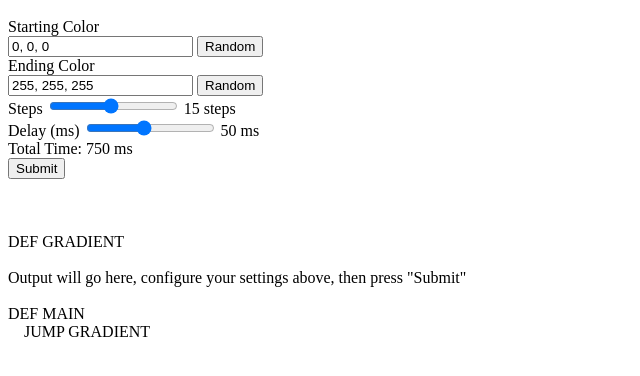
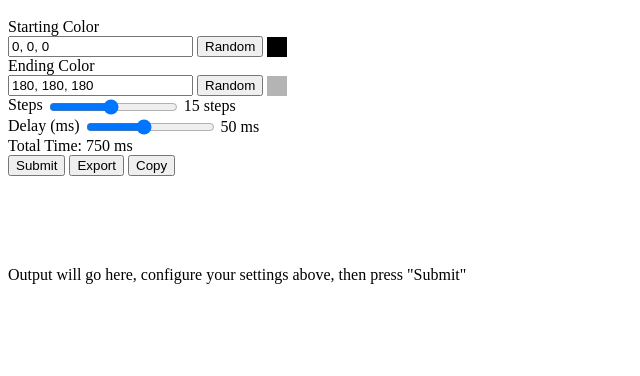
Before and after one commit to RideOfPablo/rideofpablo.github.io, a plain HTML site: page light-gen/index.html in a window 1280 px wide. Shown: the part 48-424 px from the top of the page, without its empty margins (0-640 px from the left). Drawn offline with nearby package versions, Linux system fonts and the light colour scheme.

Commit message:
add export buttons

```diff
--- a/light-gen/backend.js
+++ b/light-gen/backend.js
@@ -1,11 +1,33 @@
 function getRandomInt(max) {
     return Math.floor(Math.random() * max);
-  }
+}
+
+function updateColorPreview1() {
+    preview = document.getElementById("colorpreview1")
+    value = document.getElementById("StartC").value
+    console.log(value)
+    preview.style.backgroundColor = "rgb("+value+")"
+}
+
+function updateColorPreview2() {
+    preview2 = document.getElementById("colorpreview2")
+    value2 = document.getElementById("EndC").value
+    console.log(value2)
+    preview2.style.backgroundColor = "rgb("+value2+")"
+}
 
 function startCRandom() {
     var randomtext = getRandomInt(255)+", "+getRandomInt(255)+", "+getRandomInt(255)
     console.log(randomtext)
     document.getElementById("StartC").value = randomtext.toString()
+    updateColorPreview1()
+}
+
+function endCRandom() {
+    var randomtext = getRandomInt(255)+", "+getRandomInt(255)+", "+getRandomInt(255)
+    console.log(randomtext)
+    document.getElementById("EndC").value = randomtext.toString()
+    updateColorPreview2()
 }
 
 function formSubmit() {
@@ -45,6 +67,7 @@ function formSubmit() {
     //document.getElementById("testspan2").innerHTML = g_Interp
     //document.getElementById("testspan3").innerHTML = b_Interp
     var outputLines = ""
+    outputLines += "DEF GRADIENT"
     //"<br>\xa0\xa0\xa0\xa0SET ALL "+startR+" "+startG+" "+startB + "<br>\xa0\xa0\xa0\xa0DELAY "+delay
     // \t = tab
     for (var i=0; i < r_Interp.length; i++) {
@@ -65,5 +88,33 @@ function formSubmit() {
         outputLines += "<br> &nbsp &nbsp SET ALL "+r_Interp[i]+" "+g_Interp[i]+" "+b_Interp[i]+"<br> &nbsp &nbsp DELAY "+delay
         }
     }
+    outputLines += "<br><br>DEF MAIN <br> &nbsp &nbsp JUMP  GRADIENT"
     document.getElementById("output").innerHTML = outputLines
 }
+
+function exportTxt() {
+    text = document.getElementById("output").innerText
+    text.replace(/[^\u0000-\u007E]/g, "")
+    var file = new Blob([text], {type: "txt"});
+    if (window.navigator.msSaveOrOpenBlob) // IE10+
+        window.navigator.msSaveOrOpenBlob(file, "export.txt");
+    else { // Others
+        var a = document.createElement("a"),
+                url = URL.createObjectURL(file);
+        a.href = url;
+        a.download = "export.txt";
+        document.body.appendChild(a);
+        a.click();
+        setTimeout(function() {
+            document.body.removeChild(a);
+            window.URL.revokeObjectURL(url);
+        }, 0);
+    }
+}
+
+function copyTxt() {
+    var text = document.getElementById("output").innerText
+    text = text.replace(/[^\u0000-\u007E]/g, "")
+    navigator.clipboard.writeText(text);
+    alert("Copied the text!")
+}
--- a/light-gen/index.html
+++ b/light-gen/index.html
@@ -10,9 +10,21 @@
   </div>
   <div id="inputs">
       <label>Starting Color</label><br>
-      <input type="text" id="StartC" value="0, 0, 0"> <button onclick="startCRandom()">Random</button><br>
+      <input type="text" id="StartC" value="0, 0, 0"> <button onclick="startCRandom()">Random</button> <div id="colorpreview1"></div> <br>
+      <script>
+        var Start = document.getElementById("StartC")
+        Start.oninput = function () {
+          updateColorPreview1()
+        }
+      </script>
       <label>Ending Color</label><br>
-      <input type="text" id="EndC" value="255, 255, 255"> <button onclick="endCRandom()">Random</button><br>
+      <input type="text" id="EndC" value="180, 180, 180"> <button onclick="endCRandom()">Random</button> <div id="colorpreview2"></div> <br>
+      <script>
+        var End = document.getElementById("EndC")
+        End.oninput = function () {
+          updateColorPreview2()
+        }
+      </script>
       <label>Steps</label>
       <input id="stepsRange" type="range" min="1" max="30" value="15">
       <span id="stepsVal"></span><span> steps</span><br>
@@ -52,12 +64,13 @@
           }
 
       </script>
-      <button onclick="formSubmit()">Submit</button><br>
+      <button id="submitbutton" onclick="formSubmit()">Submit</button>
+      <button id="exportbutton" onclick="exportTxt()">Export</button>
+      <button id="copybutton" onclick="copyTxt()">Copy</button>
+      <br>
       <span id="testspan"></span>  <br>
       <span id="testspan2"></span> <br>
       <span id="testspan3"></span> <br>
-      <span id="preamble">DEF GRADIENT</span>
       <span id="output"><br><br>Output will go here, configure your settings above, then press "Submit"</span>
-      <span id="post"><br><br>DEF MAIN <br> &nbsp &nbsp JUMP  GRADIENT</span>
   </div>
 </body>
--- a/light-gen/style.css
+++ b/light-gen/style.css
@@ -2,3 +2,34 @@
     font-family: WorkSans;
     src: url(WorkSans-Black.ttf);
 }
+
+#colorpreview1 {
+    display: inline-block;
+    width: 20px;
+    height: 20px;
+    background-color: rgb(0,0,0);
+    left: 5px;
+    top: 5px;
+    vertical-align:bottom;
+}
+
+#colorpreview2 {
+    display: inline-block;
+    width: 20px;
+    height: 20px;
+    background-color: rgb(180,180,180);
+    left: 5px;
+    top: 5px;
+    vertical-align:bottom;
+}
+
+#stepsRange{
+    vertical-align: middle;
+}
+#delayRange {
+    vertical-align: middle;
+}
+
+span {
+    vertical-align: middle;
+}
```
